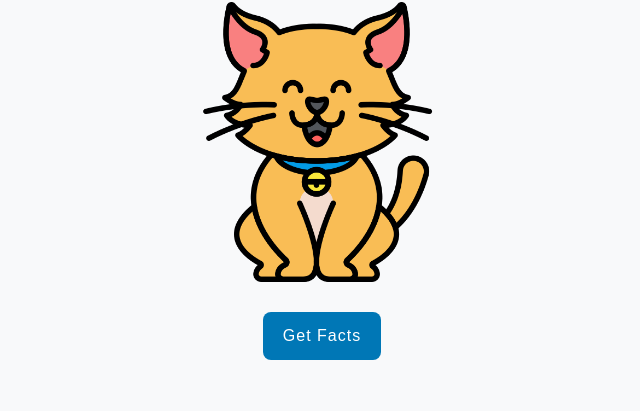
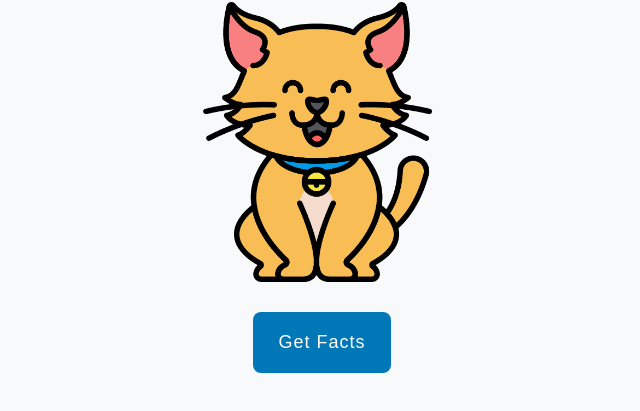
Before and after one commit to rasyidzkun/cat-facts, a plain HTML site: page index.html in a window 768 px wide. Shown: the part 107-518 px from the top of the page, without its empty margins (62-702 px from the left). Drawn offline with Linux system fonts and the light colour scheme.

Commit message:
increase button on tablet device

```diff
--- a/style.css
+++ b/style.css
@@ -86,6 +86,7 @@ body {
 
   .img-wrapper img {
     max-width: 30%;
+    margin: -8px 0;
   }
 
   .results-container {
@@ -107,6 +108,11 @@ body {
     width: 700px;
   }
 
+  .btn {
+    padding: 20px 25px;
+    font-size: 18px;
+  }
+
   .results-container {
     width: 700px;
   }
```
